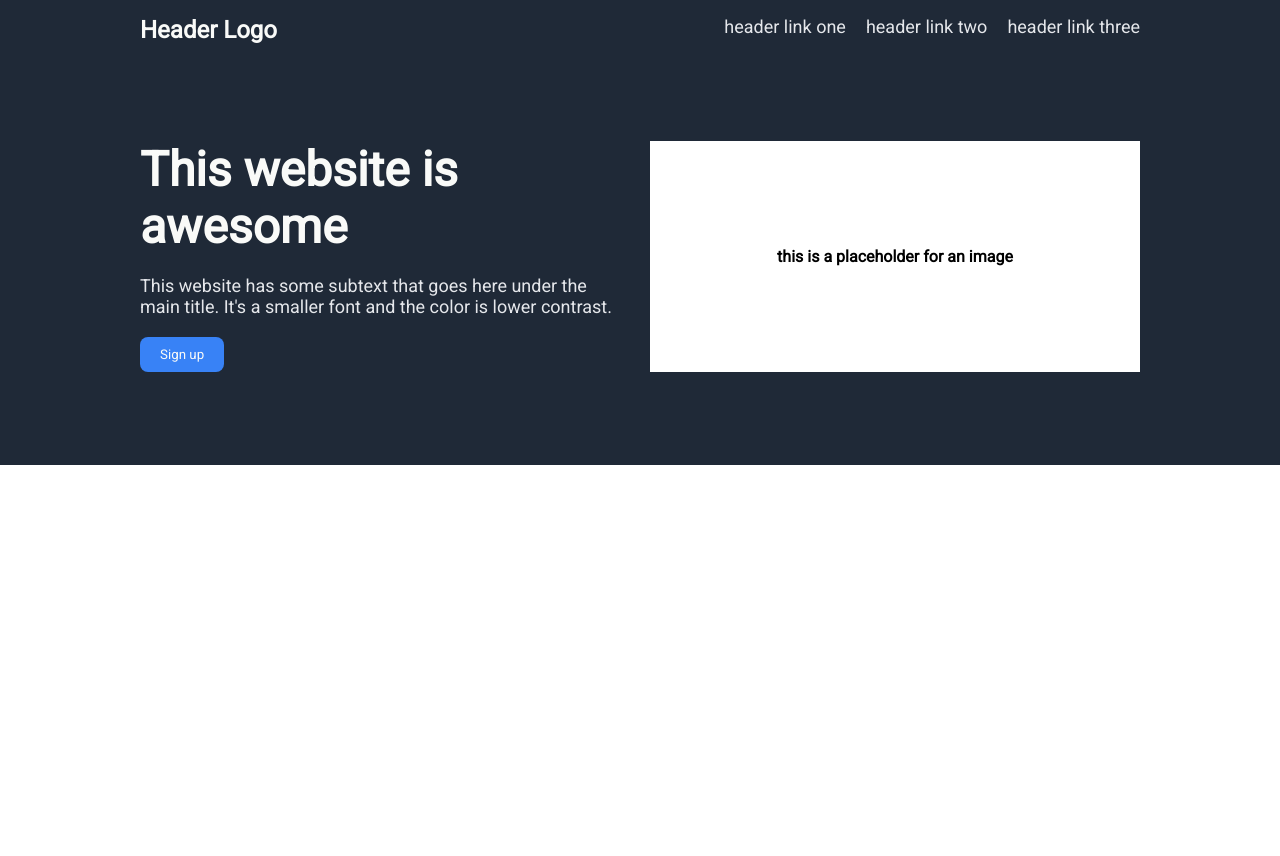
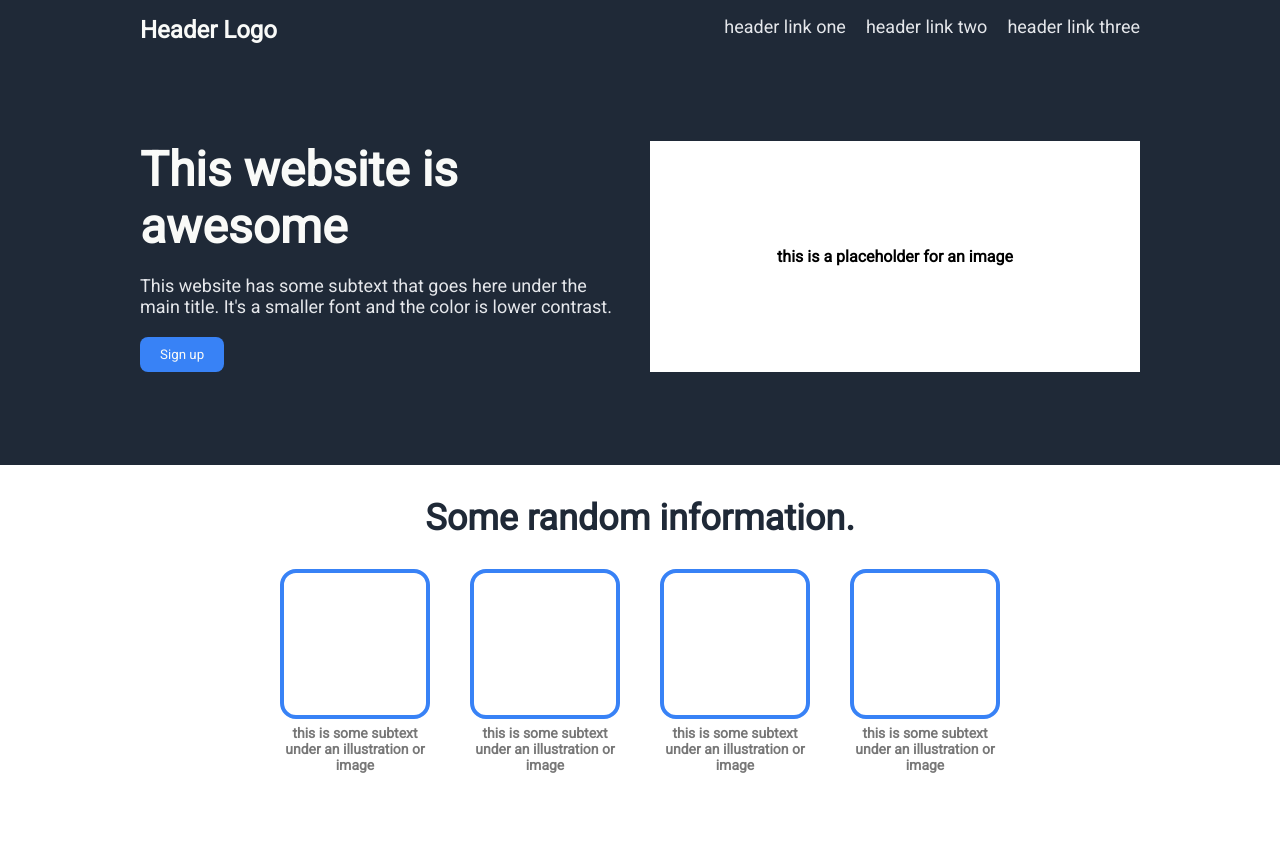
Before and after one commit to nicoalesi/landing-page, a plain HTML site: page index.html in a window 1280 px wide. Before the commit the page ends 800 px from the top, so only its background shows below. Drawn offline with Linux system fonts and the light colour scheme.

Commit message:
new: add second section
Add second section: information.

```diff
--- a/index.css
+++ b/index.css
@@ -83,3 +83,51 @@
     background-color: #3882F6;
     color: #F9FAF8;
 }
+
+.information {
+    display: flex;
+    justify-content: center;
+    align-items: center;
+    flex-direction: column;
+    padding: 32px;
+    gap: 30px;
+}
+
+.information-text {
+    font-size: 36px;
+    color: #1F2937;
+    font-weight: 900;
+}
+
+.information-elements {
+    display: flex;
+    justify-content: center;
+    width: 70vw;
+    max-width: 875px;
+    gap: 30px;
+    margin-bottom: 4vw;
+}
+
+.element {
+    display: flex;
+    flex-direction: column;
+    justify-content: center;
+    align-items: center;
+    flex-wrap: wrap;
+    max-width: 160px;
+    gap: 6px;
+    text-align: center;
+}
+
+.element-figure {
+    height: 150px;
+    width: 150px;
+    border: 4px solid #3882F6;
+    border-radius: 16px;
+}
+
+.element-text {
+    color: #777777;
+    font-weight: 600;
+    font-size: 14px;
+}
--- a/index.html
+++ b/index.html
@@ -11,7 +11,7 @@
     <body>
         <div class="header">
             <div class="navbar">
-                <h3 class="header-logo-text">Header Logo</h3>
+                <h1 class="header-logo-text">Header Logo</h3>
                 <div class="links">
                     <a id="l1" class="header-link-text">header link one</a>
                     <a id="l2" class="header-link-text">header link two</a>
@@ -29,5 +29,26 @@
                 </div>
             </div>
         </div>
+        <div class="information">
+            <h2 class="information-text">Some random information.</h2>
+            <div class="information-elements">
+                <div class="element">
+                    <div class="element-figure"></div>
+                    <p class="element-text">this is some subtext under an illustration or image</p>
+                </div>
+                <div class="element">
+                    <div class="element-figure"></div>
+                    <p class="element-text">this is some subtext under an illustration or image</p>
+                </div>
+                <div class="element">
+                    <div class="element-figure"></div>
+                    <p class="element-text">this is some subtext under an illustration or image</p>
+                </div>
+                <div class="element">
+                    <div class="element-figure"></div>
+                    <p class="element-text">this is some subtext under an illustration or image</p>
+                </div>
+            </div>
+        </div>
     </body>
 </html>
```
